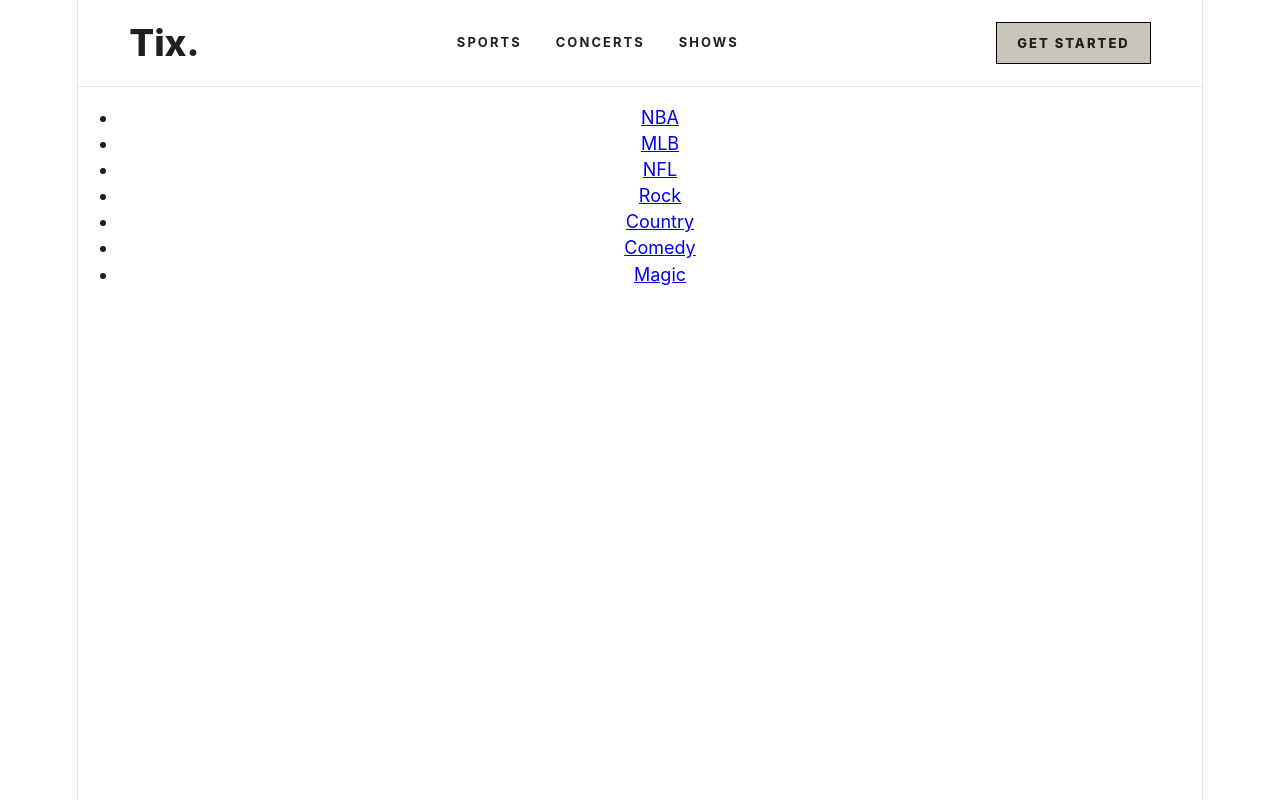
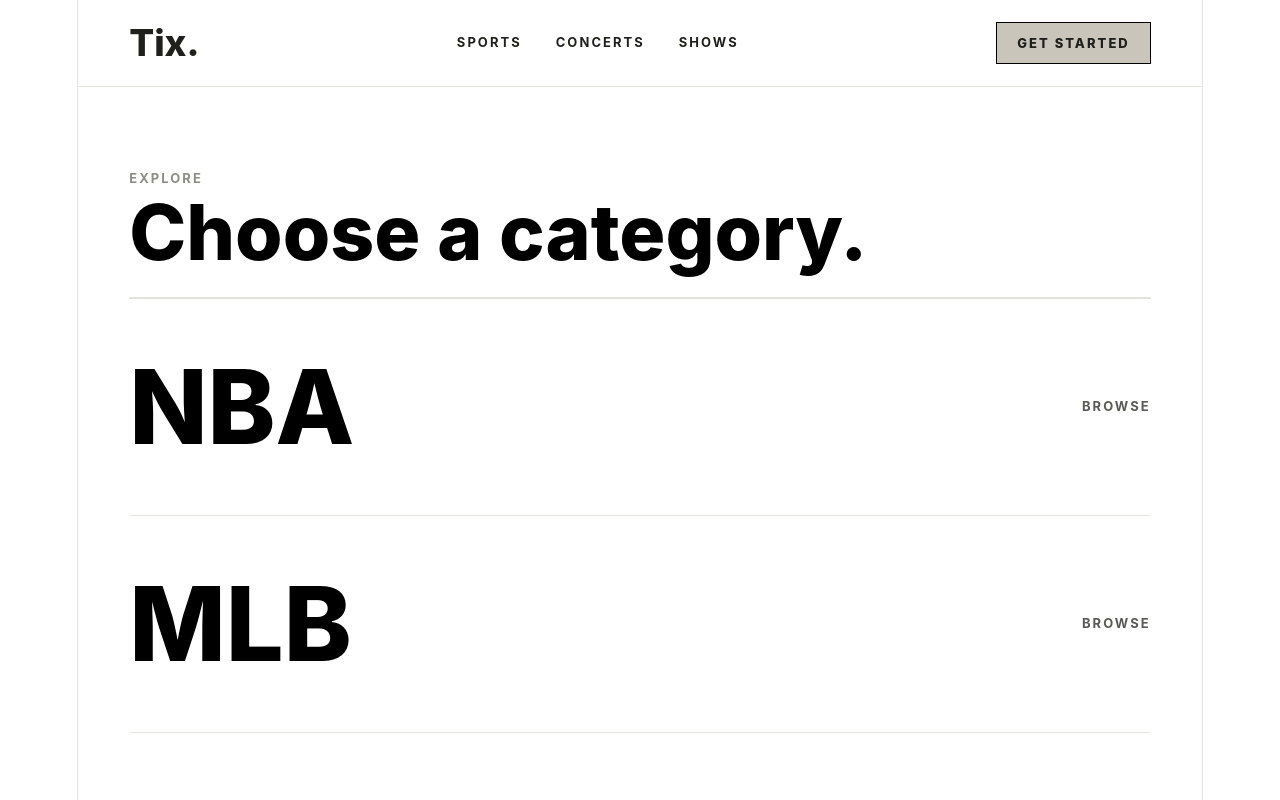
Before and after one commit to Kelson-Gardner/software-architecture, a React (Vite) app in the folder client/: page /1 in a window 1280 px wide. Shown: the top 800 px of the page. Built offline with nearby package versions, Linux system fonts and the light colour scheme.

Commit message:
Added styling for division page and category cards

```diff
--- a/client/src/components/CategoryCard.tsx
+++ b/client/src/components/CategoryCard.tsx
@@ -8,8 +8,11 @@
 
 export function CategoryCard(props: CategoryCardProps) {
     return (
-        <span>
-            <NavLink to={props.href}>{props.title}</NavLink>
-        </span>
+        <article className='category-card'>
+            <NavLink className='category-card-link' to={props.href}>
+                <span className='category-card-title'>{props.title}</span>
+                <span className='category-card-action'>Browse</span>
+            </NavLink>
+        </article>
     );
 }
--- /dev/null
+++ b/client/src/pages/DivisionPage.css
@@ -0,0 +1,118 @@
+.division-page {
+  width: min(100%, 1180px);
+  margin: 0 auto;
+  padding: clamp(42px, 7vw, 84px) clamp(18px, 4vw, 56px);
+  text-align: left;
+  box-sizing: border-box;
+}
+
+.division-page-header {
+  padding-bottom: 28px;
+  border-bottom: 1px solid var(--border);
+}
+
+.division-page-eyebrow,
+.category-card-action {
+  color: var(--text-subtle);
+  font-size: 0.72rem;
+  font-weight: 750;
+  letter-spacing: 0.16em;
+  line-height: 1.2;
+  text-transform: uppercase;
+}
+
+.division-page-eyebrow {
+  margin-bottom: 10px;
+}
+
+.division-page h1 {
+  max-width: 760px;
+  margin: 0;
+  color: var(--text-strong);
+  font-size: clamp(2.5rem, 6vw, 5.6rem);
+  font-weight: 800;
+  line-height: 0.95;
+  letter-spacing: 0;
+}
+
+.category-cards-list {
+  padding: 0;
+  margin: 0;
+  list-style: none;
+  border-bottom: 1px solid var(--border);
+}
+
+.category-card {
+  border-top: 1px solid var(--border);
+}
+
+.category-card-link {
+  display: grid;
+  grid-template-columns: minmax(0, 1fr) auto;
+  gap: clamp(18px, 4vw, 56px);
+  align-items: center;
+  min-height: clamp(116px, 15vw, 172px);
+  padding: 22px 0;
+  color: var(--text-strong);
+  text-decoration: none;
+  transition:
+    background-color 180ms ease,
+    padding-inline 180ms ease;
+}
+
+.category-card-link:hover,
+.category-card-link:focus-visible {
+  background: var(--surface-raised);
+  padding-inline: 18px;
+}
+
+.category-card-link:focus-visible {
+  outline: 1px solid var(--text-strong);
+  outline-offset: -6px;
+}
+
+.category-card-title {
+  color: var(--text-strong);
+  font-size: clamp(2.5rem, 8vw, 7.5rem);
+  font-weight: 800;
+  line-height: 0.9;
+  letter-spacing: 0;
+}
+
+.category-card-action {
+  width: fit-content;
+  color: var(--text-muted);
+  border-bottom: 1px solid transparent;
+}
+
+.category-card-link:hover .category-card-action,
+.category-card-link:focus-visible .category-card-action {
+  color: var(--text-strong);
+  border-bottom-color: currentColor;
+}
+
+@media (max-width: 760px) {
+  .division-page {
+    padding-block: 34px 54px;
+  }
+
+  .division-page-header {
+    padding-bottom: 24px;
+  }
+
+  .category-card-link {
+    grid-template-columns: 1fr;
+    gap: 14px;
+    min-height: 148px;
+    padding: 24px 0;
+  }
+
+  .category-card-link:hover,
+  .category-card-link:focus-visible {
+    padding-inline: 14px;
+  }
+
+  .category-card-action {
+    justify-self: start;
+  }
+}
--- a/client/src/pages/DivisionPage.tsx
+++ b/client/src/pages/DivisionPage.tsx
@@ -1,6 +1,6 @@
 import { CategoryCard, type CategoryCardProps } from "../components/CategoryCard";
-// Division will be one of the main pages (basically a meta-category) Sports, Concerts, and Shows.
-function DivisionPage() {
+import './DivisionPage.css';
+
 const categoryCards: CategoryCardProps[] = [
     {title: 'NBA', href: '/category/nba'},
     {title: 'MLB', href: '/category/mlb'},
@@ -11,16 +11,23 @@
     {title: 'Magic', href: '/category/magic'},
 ]
 
+// Division will be one of the main pages (basically a meta-category) Sports, Concerts, and Shows.
+function DivisionPage() {
     return (
-        <span>
-            <ul>
+        <section className='division-page'>
+            <header className='division-page-header'>
+                <p className='division-page-eyebrow'>Explore</p>
+                <h1>Choose a category.</h1>
+            </header>
+
+            <ul className='category-cards-list'>
                 {categoryCards.map((categoryCard) => (
-                    <li>
-                        <CategoryCard key={categoryCard.href} {...categoryCard} />
+                    <li key={categoryCard.href}>
+                        <CategoryCard {...categoryCard} />
                     </li>
                 ))}
             </ul>
-        </span>
+        </section>
     );
 }
 
```
Lines whose indentation alone changed are shown as unchanged.
